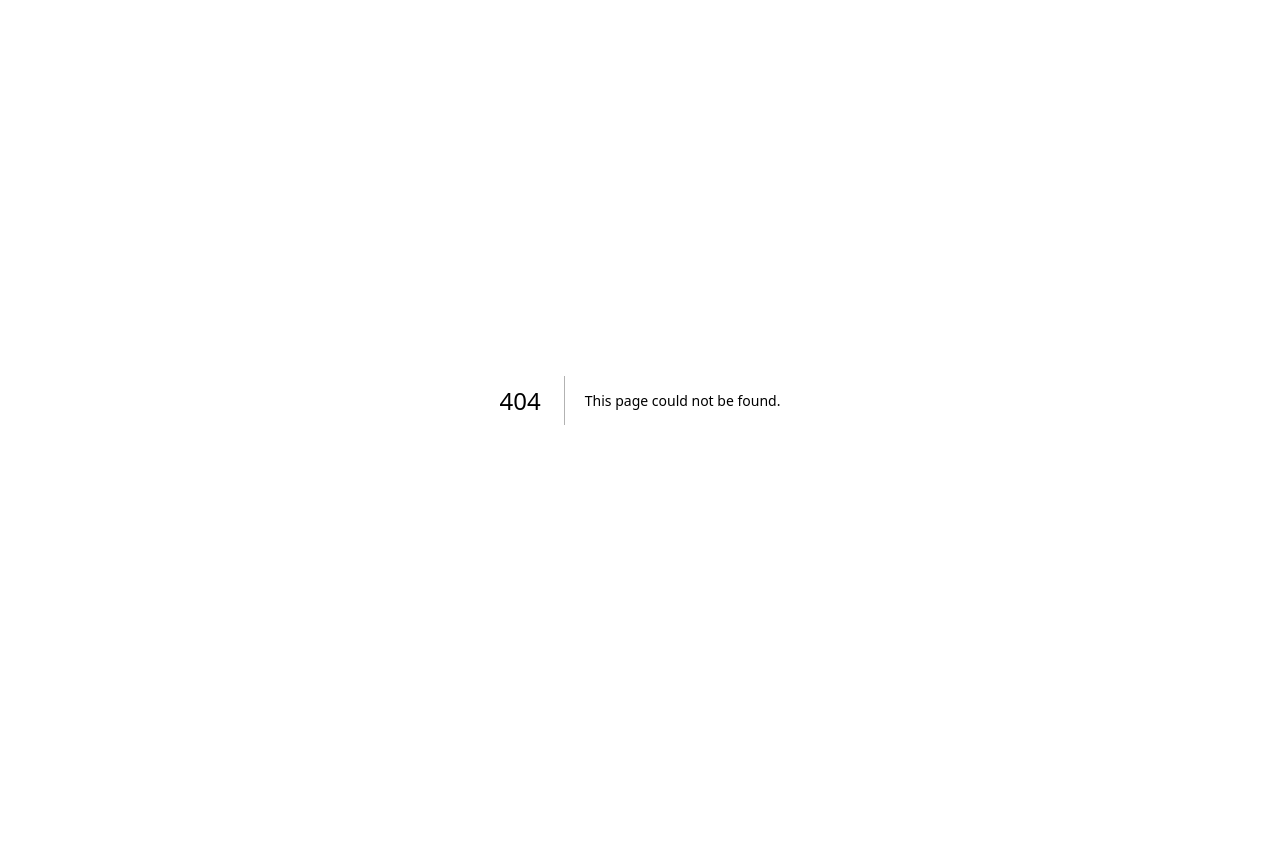
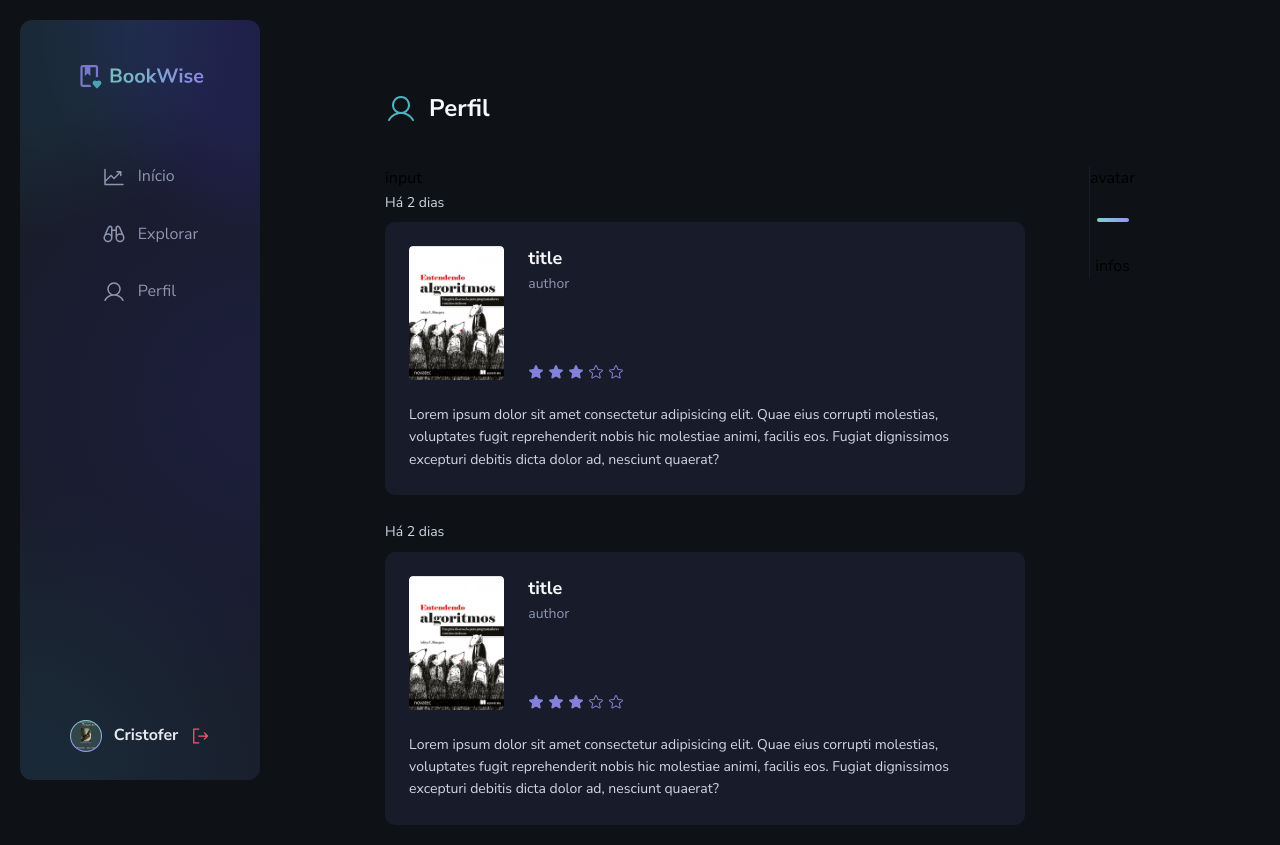
Before and after one commit to pejamp/bookwise-ignite-challenge, a Next.js app: page /profile in a window 1280 px wide. Before the commit this address had no page. Before the commit the page ends 800 px from the top, so only its background shows below. Built offline with nearby package versions, Linux system fonts and the light colour scheme.

Commit message:
feat: add profile page

```diff
--- a/src/components/CommentBookCard/index.tsx
+++ b/src/components/CommentBookCard/index.tsx
@@ -1,5 +1,6 @@
 import testImage from '@/assets/images/o-programador-pragmatico.png'
 import Image from 'next/image'
+import { Rating } from '../Rating'
 
 interface CommentBookCardProps {}
 
@@ -20,16 +21,16 @@ export function CommentBookCard(props: CommentBookCardProps) {
           <span className="leading-base text-gray-100">Jaxson Dias</span>
           <time className="text-sm leading-base text-gray-400">Hoje</time>
         </div>
-        <div>nota</div>
+        <Rating rating={3} />
       </div>
       <div className="flex gap-5">
-        <div className="min-w-[108px] overflow-hidden rounded-sm">
+        <div className="min-w-[108px] overflow-hidden rounded">
           <Image
             src={testImage}
             alt=""
             width={150}
             height={200}
-            className="w-full object-cover"
+            className="h-full w-full object-cover"
           />
         </div>
         <div className="flex flex-col gap-5">
@@ -37,11 +38,14 @@ export function CommentBookCard(props: CommentBookCardProps) {
             <span className="font-bold leading-short text-gray-100">title</span>
             <span className="text-sm leading-base text-gray-400">author</span>
           </div>
-          <p className="text-sm leading-base text-gray-300">
+          <p className="line-clamp-4 text-sm leading-base text-gray-300">
             Semper et sapien proin vitae nisi. Feugiat neque integer donec et
             aenean posuere amet ultrices. Cras fermentum id pulvinar varius leo
             a in. Amet libero pharetra nunc elementum fringilla velit ipsum. Sed
-            vulputate massa velit nibh... ver mais
+            vulputate massa velit nibh. Semper et sapien proin vitae nisi.
+            Feugiat neque integer donec et aenean posuere amet ultrices. Cras
+            fermentum id pulvinar varius leo a in. Amet libero pharetra nunc
+            elementum fringilla velit ipsum. Sed vulputate massa velit nibh.
           </p>
         </div>
       </div>
--- /dev/null
+++ b/src/components/Rating/index.tsx
@@ -0,0 +1,19 @@
+import { Star } from '@phosphor-icons/react'
+
+interface RatingProps {
+  rating: number
+}
+
+export function Rating({ rating }: RatingProps) {
+  return (
+    <div className="flex items-center gap-1 text-purple-100">
+      {[1, 2, 3, 4, 5].map((value) => (
+        <Star
+          key={value}
+          size={16}
+          weight={value <= rating ? 'fill' : 'regular'}
+        />
+      ))}
+    </div>
+  )
+}
--- a/src/components/TrendBookCard/index.tsx
+++ b/src/components/TrendBookCard/index.tsx
@@ -1,6 +1,5 @@
-import { Star } from '@phosphor-icons/react'
-
 import Image, { StaticImageData } from 'next/image'
+import { Rating } from '../Rating'
 
 interface TrendBookCardProps {
   title: string
@@ -28,15 +27,7 @@ export function TrendBookCard(props: TrendBookCardProps) {
           </h3>
           <p className="text-sm leading-base text-gray-400">{props.author}</p>
         </div>
-        <div className="mt-auto flex items-center gap-1 text-purple-100">
-          {[1, 2, 3, 4, 5].map((value) => (
-            <Star
-              key={value}
-              size={16}
-              weight={value <= props.rating ? 'fill' : 'regular'}
-            />
-          ))}
-        </div>
+        <Rating rating={props.rating} />
       </div>
     </div>
   )
--- /dev/null
+++ b/src/components/UserBookCard/index.tsx
@@ -0,0 +1,35 @@
+import Image from 'next/image'
+import testImage from '@/assets/images/o-guia-do-mochileiro-das-galaxias.png'
+import { Rating } from '../Rating'
+
+interface UserBookCardProps {}
+
+export function UserBookCard(props: UserBookCardProps) {
+  return (
+    <div className="flex max-h-48 max-w-[608px] gap-6 rounded-md border-2 border-gray-600 bg-gray-600 px-6 py-5 hover:border-gray-500">
+      <div className="max-w-[108px] overflow-hidden rounded">
+        <Image
+          src={testImage}
+          alt=""
+          width={150}
+          height={200}
+          className="h-full w-full object-cover"
+        />
+      </div>
+      <div className="grid flex-1">
+        <div className="mb-3 flex justify-between">
+          <time className="text-sm leading-base text-gray-300">Hoje</time>
+          <Rating rating={4} />
+        </div>
+        <h3 className="font-bold capitalize leading-short text-gray-100">
+          title
+        </h3>
+        <span className="text-sm leading-base text-gray-400">author</span>
+        <p className="mt-auto line-clamp-2 text-sm leading-base text-gray-300">
+          Nec tempor nunc in egestas. Euismod nisi eleifend at et in sagittis.
+          Penatibus id vestibulum imperdiet a at imperdiet lectu...
+        </p>
+      </div>
+    </div>
+  )
+}
--- a/src/layouts/RootLayout.tsx
+++ b/src/layouts/RootLayout.tsx
@@ -2,13 +2,21 @@ import Image from 'next/image'
 import { ReactNode } from 'react'
 import logoIcon from '@/assets/logo.svg'
 import { ActionLink } from '@/components/ActionLink'
-import { Binoculars, ChartLineUp, SignIn } from '@phosphor-icons/react'
+import {
+  Binoculars,
+  ChartLineUp,
+  SignIn,
+  SignOut,
+  User,
+} from '@phosphor-icons/react'
 import { Navigation } from '@/components/Navigation'
+import testImage from '@/assets/images/o-programador-pragmatico.png'
 
 export default function RootLayout({ children }: { children: ReactNode }) {
+  const isLoggedIn = true
   return (
-    <div className="grid min-h-screen grid-cols-app p-5">
-      <aside className="flex flex-col items-center rounded-xl bg-gray-700 bg-sidebar pb-6 pt-10">
+    <div className="relative min-h-screen p-5">
+      <aside className="fixed inset-5 flex w-full max-w-60 flex-col items-center rounded-xl bg-gray-700 bg-sidebar pb-6 pt-10">
         <Image src={logoIcon} alt="" height={32} className="mb-16" />
         <nav>
           <ul className="flex flex-col gap-4">
@@ -22,15 +30,39 @@ export default function RootLayout({ children }: { children: ReactNode }) {
                 <Binoculars size={24} /> explorar
               </Navigation>
             </li>
+            {isLoggedIn && (
+              <li>
+                <Navigation href={'#'}>
+                  <User size={24} /> Perfil
+                </Navigation>
+              </li>
+            )}
           </ul>
         </nav>
         <div className="mt-auto">
-          <ActionLink>
-            Fazer login <SignIn size={20} className="text-green-100" />
-          </ActionLink>
+          {isLoggedIn ? (
+            <ActionLink>
+              <div className="flex h-8 w-8 items-center justify-center overflow-hidden rounded-full bg-gradient-vertical">
+                <Image
+                  src={testImage}
+                  alt=""
+                  width={100}
+                  height={100}
+                  className="h-[30px] w-[30px] rounded-full object-cover"
+                />
+              </div>
+              <span>Cristofer</span>
+              <SignOut size={20} color="#F75A68" />
+            </ActionLink>
+          ) : (
+            <ActionLink>
+              <span>Fazer login</span>
+              <SignIn size={20} className="text-green-100" />
+            </ActionLink>
+          )}
         </div>
       </aside>
-      <main className="mx-auto pt-[72px]">{children}</main>
+      <main className="grid justify-center pl-60 pt-[72px]">{children}</main>
     </div>
   )
 }
--- a/src/pages/home/index.tsx
+++ b/src/pages/home/index.tsx
@@ -4,25 +4,47 @@ import RootLayout from '@/layouts/RootLayout'
 import { CaretRight, ChartLineUp } from '@phosphor-icons/react'
 import bookImage from '@/assets/images/Book.png'
 import { CommentBookCard } from '@/components/CommentBookCard'
+import { UserBookCard } from '@/components/UserBookCard'
 
-interface HomeProps {}
+export default function Home() {
+  const isLoggedIn = true
 
-export default function Home(props: HomeProps) {
   return (
     <RootLayout>
       <h1 className="mb-10 flex items-center gap-3 text-2xl font-bold leading-short text-gray-100">
         <ChartLineUp size={32} className="text-green-100" /> Início
       </h1>
       <div className="flex gap-16">
-        <div>
+        <div className="flex flex-col gap-10">
+          {isLoggedIn && (
+            <section>
+              <div className="mb-4 flex items-center justify-between">
+                <h2 className="text-sm leading-base text-gray-100">
+                  Sua última leitura
+                </h2>
+                <ActionLink size="small" color="purple">
+                  Ver todas <CaretRight size={16} />
+                </ActionLink>
+              </div>
+              <UserBookCard />
+            </section>
+          )}
+          <section>
             <h2 className="mb-4 text-sm leading-base text-gray-100">
               Avaliações mais recentes
             </h2>
-          <ul>
+            <ul className="flex flex-col gap-3">
+              <li>
+                <CommentBookCard />
+              </li>
+              <li>
+                <CommentBookCard />
+              </li>
               <li>
                 <CommentBookCard />
               </li>
             </ul>
+          </section>
         </div>
         <div>
           <div className="mb-4 flex items-center justify-between">
@@ -30,7 +52,7 @@ export default function Home(props: HomeProps) {
               Livros populares
             </h2>
             <ActionLink size="small" color="purple">
-              ver todos <CaretRight size={16} />
+              Ver todos <CaretRight size={16} />
             </ActionLink>
           </div>
           <ul className="flex flex-col gap-3">
--- /dev/null
+++ b/src/pages/profile/index.tsx
@@ -0,0 +1,99 @@
+import { Rating } from '@/components/Rating'
+import RootLayout from '@/layouts/RootLayout'
+import { User } from '@phosphor-icons/react'
+import Image from 'next/image'
+import bookImage from '@/assets/images/entendendo-algoritmos.png'
+
+export default function Profile() {
+  return (
+    <RootLayout>
+      <h1 className="mb-10 flex items-center gap-3 text-2xl font-bold leading-short text-gray-100">
+        <User size={32} className="text-green-100" /> Perfil
+      </h1>
+      <div className="flex items-start gap-16">
+        <div>
+          <div>input</div>
+          <ul className="flex flex-col gap-6">
+            <li>
+              <time className="mb-2 inline-block text-sm leading-base text-gray-300">
+                Há 2 dias
+              </time>
+              <div className="max-w-screen-sm rounded-md bg-gray-700 p-6">
+                <div className="mb-6 flex gap-6">
+                  <div className="h-[134px] max-w-[98px] overflow-hidden rounded">
+                    <Image
+                      src={bookImage}
+                      alt=""
+                      width={100}
+                      height={150}
+                      className="h-full w-full object-cover"
+                    />
+                  </div>
+                  <div className="flex flex-col justify-between">
+                    <div>
+                      <h3 className="text-lg font-bold leading-short text-gray-100">
+                        title
+                      </h3>
+                      <span className="text-sm leading-base text-gray-400">
+                        author
+                      </span>
+                    </div>
+                    <Rating rating={3} />
+                  </div>
+                </div>
+                <p className="text-sm leading-base text-gray-300">
+                  Lorem ipsum dolor sit amet consectetur adipisicing elit. Quae
+                  eius corrupti molestias, voluptates fugit reprehenderit nobis
+                  hic molestiae animi, facilis eos. Fugiat dignissimos excepturi
+                  debitis dicta dolor ad, nesciunt quaerat?
+                </p>
+              </div>
+            </li>
+            <li>
+              <time className="mb-2 inline-block text-sm leading-base text-gray-300">
+                Há 2 dias
+              </time>
+              <div className="max-w-screen-sm rounded-md bg-gray-700 p-6">
+                <div className="mb-6 flex gap-6">
+                  <div className="h-[134px] max-w-[98px] overflow-hidden rounded">
+                    <Image
+                      src={bookImage}
+                      alt=""
+                      width={100}
+                      height={150}
+                      className="h-full w-full object-cover"
+                    />
+                  </div>
+                  <div className="flex flex-col justify-between">
+                    <div>
+                      <h3 className="text-lg font-bold leading-short text-gray-100">
+                        title
+                      </h3>
+                      <span className="text-sm leading-base text-gray-400">
+                        author
+                      </span>
+                    </div>
+                    <Rating rating={3} />
+                  </div>
+                </div>
+                <p className="text-sm leading-base text-gray-300">
+                  Lorem ipsum dolor sit amet consectetur adipisicing elit. Quae
+                  eius corrupti molestias, voluptates fugit reprehenderit nobis
+                  hic molestiae animi, facilis eos. Fugiat dignissimos excepturi
+                  debitis dicta dolor ad, nesciunt quaerat?
+                </p>
+              </div>
+            </li>
+          </ul>
+        </div>
+
+        <div className="flex flex-col items-center border-l border-gray-700">
+          <div className="relative mb-8 flex justify-center pb-8 after:absolute after:bottom-0 after:h-1 after:w-8 after:rounded-full after:bg-gradient-horizontal after:content-['']">
+            avatar
+          </div>
+          <div>infos</div>
+        </div>
+      </div>
+    </RootLayout>
+  )
+}
```
Lines whose indentation alone changed are shown as unchanged.
